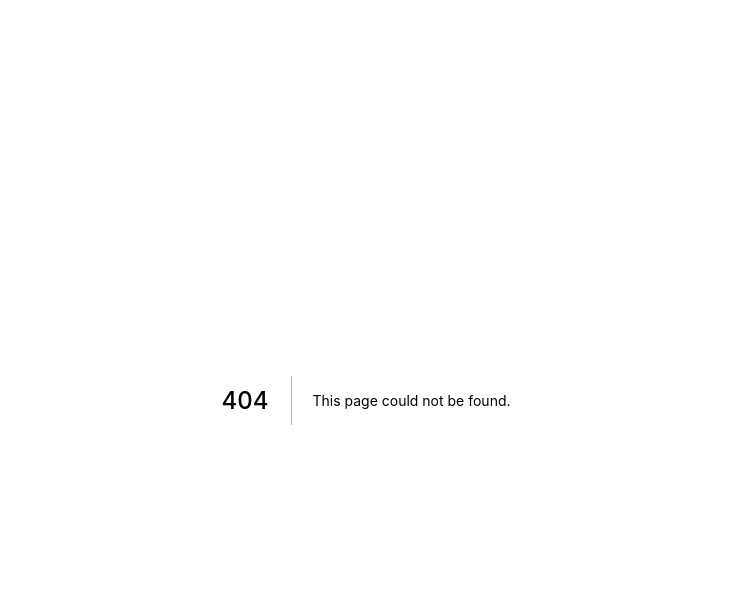
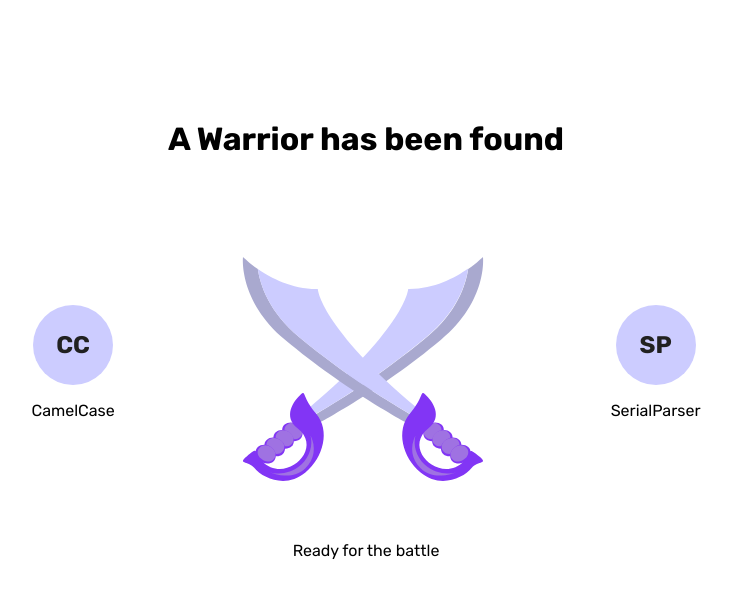
Before and after one commit to Anurodhyadav/codekamp, a Next.js app in the folder my-app/: page /matchpage in a window 1280 px wide. Before the commit this address had no page. Shown: the top 598 px of the page, without its empty margins (274-1006 px from the left). Built offline with nearby package versions, Linux system fonts and the light colour scheme.

Commit message:
added a new match page with two states

```diff
--- /dev/null
+++ b/my-app/pages/components/lookingForAMatch.js
@@ -0,0 +1,79 @@
+import styled from "styled-components";
+
+export default function LookingForAMatch() {
+
+    return (
+        <Container>
+            <Subheading>
+                Looking for a warrior...
+            </Subheading>
+            <Profile>
+                SP
+            </Profile>
+            <Circle1></Circle1>
+            <Circle2></Circle2>
+        </Container>
+    )
+
+
+}
+
+
+const Container = styled.div`
+  position:relative;
+  height:100vh;
+  display:flex;
+  flex-direction: column;
+  justify-content:center;
+  align-items:center;
+`;
+
+const Profile = styled.div`
+height:80px;
+width:80px;
+background:var(--lightPurple);
+color: var(--dark);
+border-radius:100%;
+display:flex;
+font-size:24px;
+font-weight:700;
+justify-content:center;
+align-items:center;
+`;
+
+const Circle1 = styled.div`
+position:absolute;
+left:0;
+right:0;
+margin-left:auto;
+margin-right:auto;
+height:80px;
+width:80px;
+background-color:#8235F5;
+z-index:-1;
+border-radius:100%;
+animation: expand ease-in 2.2s infinite;
+
+`;
+
+const Circle2 = styled.div`
+position:absolute;
+left:0;
+right:0;
+margin-left:auto;
+margin-right:auto;
+height:80px;
+width:80px;
+background-color:#EF3371;
+z-index:-2;
+border-radius:100%;
+animation: expand2 ease-in 2.2s infinite;
+`;
+
+const Subheading = styled.div`
+position:absolute;
+top: var(--spacingL);
+font-weight: 700;
+font-size: 32px;
+text-align:center;
+`;
--- /dev/null
+++ b/my-app/pages/components/matched.js
@@ -0,0 +1,97 @@
+import styled from "styled-components";
+import Image from "next/image"
+
+
+export default function Matched() {
+
+    return (
+        <Container>
+            <Subheading>
+                A Warrior has been found
+            </Subheading>
+            <Battle>
+                <Info>
+                    <Profile>
+                        CC
+                    </Profile>
+                    <Name>
+                        CamelCase
+                    </Name>
+                </Info>
+
+                <ImageContainer>
+                    {/* <img src={MainLogo} alt="Logo"/> */}
+                    <Image src={"/asset/sword.svg"} height={256} width={256} />
+                </ImageContainer>
+
+                <Info>
+                    <Profile>
+                        SP
+                    </Profile>
+                    <Name>
+                        SerialParser
+                    </Name>
+                </Info>
+
+            </Battle>
+            <ReadyButton class="primary-btn flex-center marginS" type="submit" >
+                <>Ready for the battle</>
+            </ReadyButton>
+        </Container >
+    )
+
+
+}
+
+const Battle = styled.div`
+  display:flex;
+  justify-content:space-between;
+  align-items:center;
+  margin-bottom: var(--spacingS);
+
+`;
+const Name = styled.p`
+`;
+const ImageContainer = styled.div`
+`;
+const ReadyButton = styled.div`
+
+`;
+
+const Info = styled.div`
+    display:flex;
+    flex-direction: column;
+    align-items:center;
+    margin-left: var(--spacingL);
+    margin-right: var(--spacingL);
+`;
+
+const Container = styled.div`
+  position:relative;
+  height:100vh;
+  display:flex;
+  flex-direction: column;
+  justify-content:center;
+  align-items:center;
+`;
+
+const Profile = styled.div`
+height:80px;
+width:80px;
+background:var(--lightPurple);
+color: var(--dark);
+border-radius:100%;
+display:flex;
+font-size:24px;
+font-weight:700;
+justify-content:center;
+align-items:center;
+`;
+
+const Subheading = styled.div`
+position:absolute;
+top: var(--spacingL);
+font-weight: 700;
+font-size: 32px;
+text-align:center;
+`;
--- /dev/null
+++ b/my-app/pages/matchpage.js
@@ -0,0 +1,14 @@
+import styled from "styled-components";
+import { useState } from "react";
+import LookingForAMatch from "../pages/components/lookingForAMatch.js";
+import Matched from "../pages/components/matched.js";
+
+
+export default function MatchPage() {
+
+    const [matched, setMatched] = useState(true);
+    return <>
+        {!matched ? <LookingForAMatch></LookingForAMatch> : <> <Matched></Matched></>
+        }
+    </>
+}
--- a/my-app/styles/main.css
+++ b/my-app/styles/main.css
@@ -1,20 +1,23 @@
-.NicknameInput{
+.NicknameInput {
     margin-top: var(--spacingL);
 }
+
 .inputBox {
     width: 424px;
     height: 48px;
     border: 4px solid #CCCCFF;
     border-radius: 5px;
     background-color: var(--dark);
-  }
+}
 
-  input, label {
-    display:block;
-    padding:10px;
+input,
+label {
+    display: block;
+    padding: 10px;
     font-family: 'Rubik', sans-serif;
 }
-.primary-btn{
+
+.primary-btn {
     width: 424px;
     height: 54px;
     background: var(--lightPurple);
@@ -22,12 +25,45 @@
     color: var(--dark);
     font-weight: 700;
     font-size: 16px;
-    cursor:pointer;
+    cursor: pointer;
 }
-.primary-btn:hover{
+
+.primary-btn:hover {
     background: var(--darkPurple);
     color: var(--lightPurple);
 }
-.marginS{
-    margin-top:20px;
+
+.flex-center {
+    display: flex;
+    text-align: center;
+    justify-content: center;
+    align-items: center;
 }
+
+.marginS {
+    margin-top: 20px;
+}
+
+@keyframes expand {
+    from {
+        transform: scale(1);
+        opacity: 0.6;
+    }
+
+    to {
+        transform: scale(8);
+        opacity: 0;
+    }
+}
+
+@keyframes expand2 {
+    from {
+        transform: scale(1);
+        opacity: 0.6;
+    }
+
+    to {
+        transform: scale(4);
+        opacity: 0;
+    }
+}
```
Also changed, not shown: my-app/pages/index.js (+2 -5 lines), my-app/public/asset/sword.svg (added).
